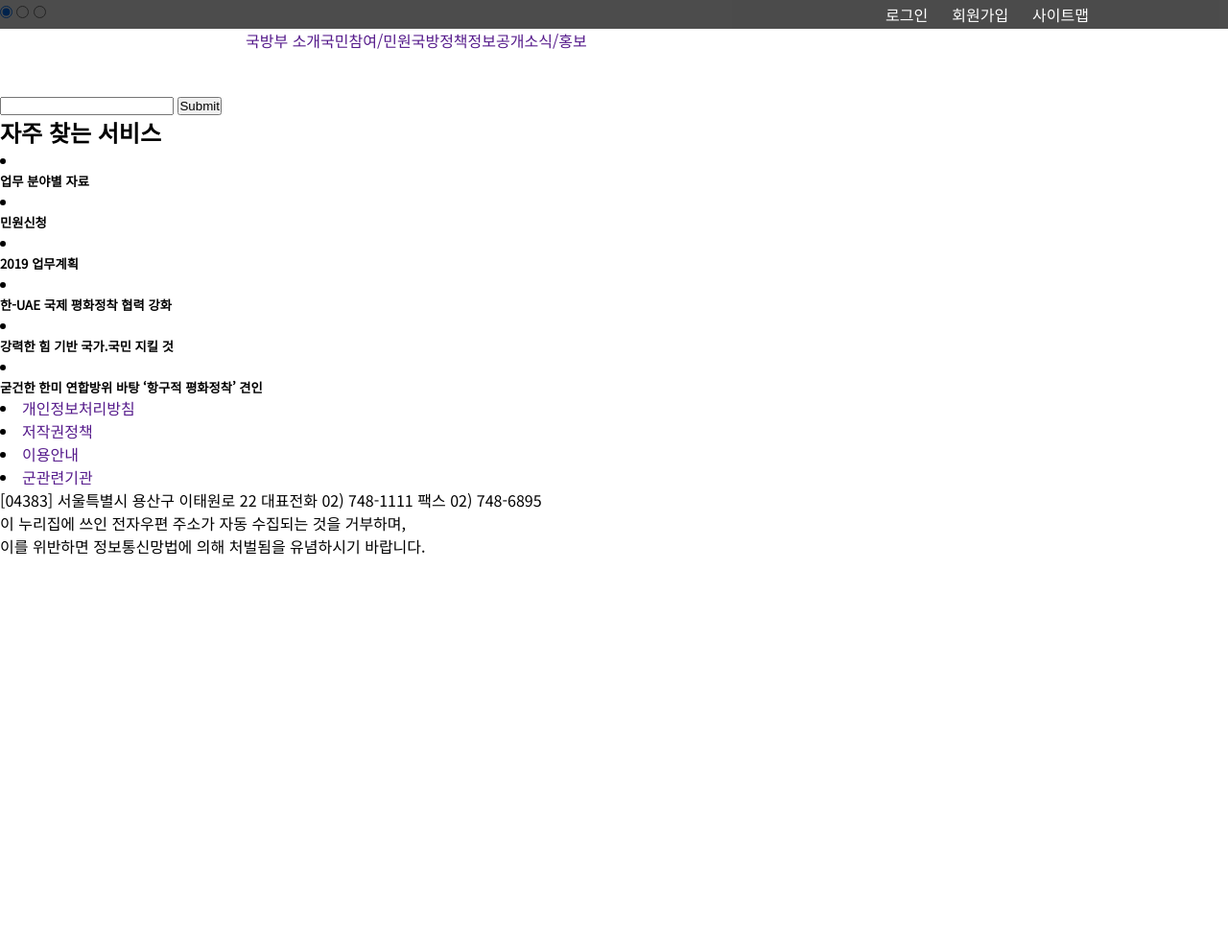
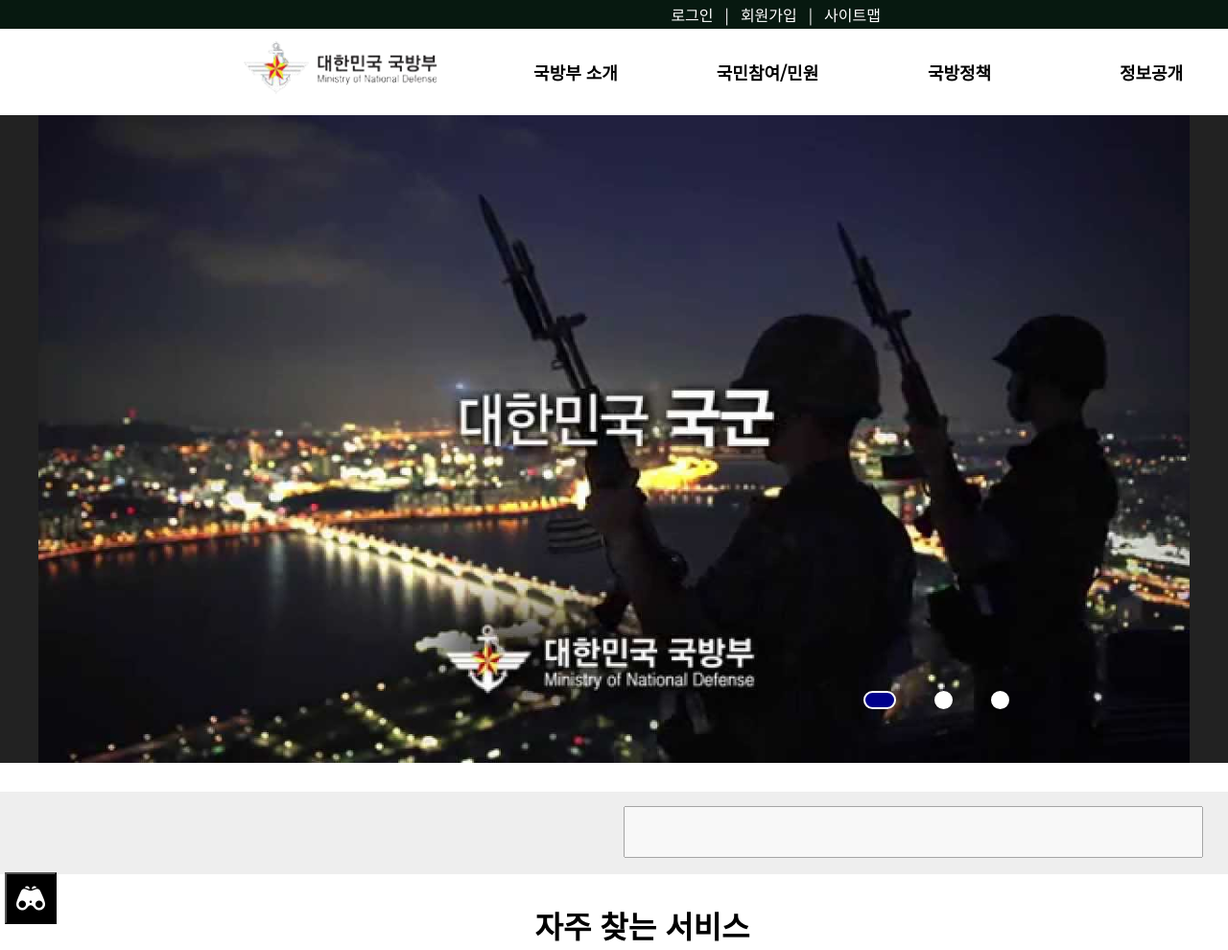
Before and after one commit to rider5468/rider5468.github.io, a plain HTML site: page c1/index.html in a window 1280 px wide. Shown: the top 990 px of the page at 96% size. Before the commit the page ends 800 px from the top, so only its background shows below. Drawn offline with Linux system fonts and the light colour scheme.

Commit message:
Add files via upload

```diff
--- a/c1/index.html
+++ b/c1/index.html
@@ -21,21 +21,97 @@
 
     <style>
         *{margin: 0; padding: 0;}
-        body,html{font-family: 'Noto Sans KR', sans-serif; width: 100%; height: 100%;}
+        body,html{font-family: 'Noto Sans KR', sans-serif; width: 100%; overflow-x:hidden;}
         a{text-decoration: none;}
-        ul{list-style: none;}
+        li{list-style: none;}
         body{clear:both;}
-        .hd{width: 100%; height: 80px; position:absolute;}
-        .topmenu{position:relative; width:100%; height:30px; background-color:black; opacity: 0.7; }
-        .topmenu ul {float:right; margin-right:120px;}
-        .topmenu li {float:left; line-height:30px; margin-right:25px;}
-        .topmenu li a {display:block; color:white;}
-        .mainmenu{position:relative; width:100%; height:50px;}
-        .logo1{width: 200px; height: 50px; background-image: url(./icon/logo1.png); background-size:cover; background-repeat: no-repeat;}
-        .mainmenu{width:60%; height:50px; margin:0 auto;}
-        .mainmenu ul {float:left;}
-        .mainmenu li {float:left;}
-        .submenu {clear:both; display:none;}
+
+        /* 헤더 다시하기 */
+        .hd{width:100%; height:120px;}
+        .topmenu {width:100%; height:30px; background-color:#071910;}
+        .topmenu ul{float:right; margin-right:350px;}
+        .topmenu li{float:left; line-height:30px; margin-right:12px;}
+        .topmenu li a{display:block; color:#fff;}
+
+        .topmenu li a:after {content:"|"; margin-left:12px;}
+
+        .mainmenu {width:1200px; height:90px; position:relative; float:left; margin:0 auto; margin-left:500px;}
+        .logo1 {display:block; clear:both; width: 210px; height: 60px; background-image:url(./icon/logo1.png);
+            background-size:210px 60px; background-position:center; background-repeat:no-repeat;
+            position:absolute; top:10px; margin-left:-250px;}
+        .mainmenu li {float:left; width:200px; line-height:90px; text-align:center; position:relative;}
+        .mainmenu li a {display:block; color:black; font-size:18px; font-weight:700}
+        .submenu {width:100%; height:0px; overflow:hidden; background-color:rgba(255, 255, 255, 0.7); transition:0.6s; }
+        .submenu li {width:200px; height:50px;}
+        .submenu li a {font-size:14px;}
+        .mainmenu:hover .submenu{padding-bottom:280px;}
+        .submenu a:hover {color:navy;}
+
+        .content:{clear:both; width: 100%; height: 100%;}
+        #vs{width: 100%; height:675px; overflow:hidden; background:#222;}
+        #img_box{width:100vw; height:675px; transition:0.7s;}
+        #img_box li{width:100vw; height:675px;}
+        #img_box li img{display:block; width:1200px; overflow:hidden; margin:0 auto;}
+
+        .btn_box{width:200px; height:15px; position:absolute; z-index:9; bottom:30px; left:860px; top:720px;}
+        .btn_box label{display:block; background-color:white; border:2px solid #fff; width:15px; height:15px; float:left; border-radius:10px; margin-left:40px; cursor:pointer; transition:0.5s;}
+
+        #ra1:checked ~ .btn_box .item1 label{background-color:darkblue; width:30px;}
+        #ra2:checked ~ .btn_box .item2 label{background-color:darkblue; width:30px;}
+        #ra3:checked ~ .btn_box .item3 label{background-color:darkblue; width:30px;}
+
+        .ra{display:none;}
+
+        #ra1:checked ~ #img_box{margin-top:0;}
+        #ra2:checked ~ #img_box{margin-top:-675px;}
+        #ra3:checked ~ #img_box{margin-top:-1350px;}
+
+        #frm1{width:100%; height: 86px; background:#EEE;); margin-top:30px;}
+        .search_bar{display:block; width:600px; height: 50px; margin-left:650px; margin-top:15px; float:left; line-height:100px; text-indent:20px; font-size:20px; opacity:0.6; transition: 0.6;}
+        .search_btn{display:block; width:54px; height:54px; background:black; background-image:url(./icon/icon_search.png); background-size:30px 30px; background-position:center; background-repeat:no-repeat; text-indent:-9999px; float:left;  margin-top:15px; margin-left:5px; transition:0.6;}
+
+        .search_bar:focus {opacity:1;}
+        .search_bar:focus .search_btn {background:navy;}
+
+        h5{font-size:14px;}
+
+        #page1{width:100%; height:300px; position:relative;}
+        .page_tit{text-align:center; margin-top:30px;}
+        .icon_box{width:1200px; height:200px; margin:0 auto; margin-top:50px;}
+        .icon_box li{float:left; margin-left:224px; width:100px; height:100px; background-color:#0A2A0A; border-radius:100px; transition: 0.3s;}
+        .icon_box a{display:block; width:100px; height:100px; color:black;}
+        .icon_box h5{padding-top:110px; text-align:center;}
+        #icon1{background-image:url(./icon/icon_list.png); background-size:50px; background-position:center; background-repeat:no-repeat;}
+        #icon2{background-image:url(./icon/icon_document.png); background-size:50px; background-position:30px center; background-repeat:no-repeat;}
+        #icon3{background-image:url(./icon/icon_shedule.png); background-size:50px; background-position:center; background-repeat: no-repeat;}
+
+        .icon_1:hover {background:navy;}
+        .icon_2:hover {background:navy;}
+        .icon_3:hover {background:navy;}
+
+        #page2{width:100%; height:600px; position:relative; background:#EEE; padding-top:10px;}
+        .news{width:1400px; height:300px; margin:0 auto; margin-top:50px;}
+        .news li{float:left; margin-left: 124px; width:300px; height:400px; background-color:black;}
+        .news a{display:block; width:300px; height:400px; color:black;}
+        .news h5{padding-top:410px;  text-align:center;}
+        #news1{background-image:url(./image/main_article/article1.jpg); background-size:contain; background-position:center; background-repeat:no-repeat;}
+        #news2{background-image:url(./image/main_article/article2.jpg); background-size:contain; background-position:center; background-repeat:no-repeat;}
+        #news3{background-image:url(./image/main_article/article3.jpg); background-size:contain; background-position:center; background-repeat:no-repeat;}
+
+        .ft{width:100%; height: 100%}
+        .ft_wrap{width:100%; height:180px;}
+        .ftmenu{width:1200px; height:40px; margin:0 auto;}
+        .ftmenu li{float:left;}
+        .ftmenu a{display:block; margin-right:14px; line-height:40px; color:black;}
+        .ftmenu a:after {content:"|"; margin-left: 14px;}
+
+        .bottom{width:100%; height:140px; background:#071910;}
+        .logo2{display:block; position:absolute; width:200px; height:140px; background-image:url(./icon/logo2.png); background-size:200px 140px; background-repeat: no-repeat; background-position:center; margin-left:350px;}
+        .bottom p{margin-left:600px; line-height:45px; color:white; font-size:14px;}
+
+        a.last:after{content=""; display: none;}
+
+
     </style>
 
     <script>
@@ -111,9 +187,9 @@
             <input type="radio" name="rdo" class="ra" id="ra2">
             <input type="radio" name="rdo" class="ra" id="ra3">
             <ul id="img_box">
-                <li class="item1"><a href=""><img src="" alt=""></a></li>
-                <li class="item2"><a href=""><img src="" alt=""></a></li>
-                <li class="item3"><a href=""><img src="" alt=""></a></li>
+                <li class="item1"><a href=""><img src="./image/banner2.jpg" alt=""></a></li>
+                <li class="item2"><a href=""><img src="./image/banner3.jpg" alt=""></a></li>
+                <li class="item3"><a href=""><img src="./image/banner4.jpg" alt=""></a></li>
             </ul>
             <ul class="btn_box">
                 <li class="item1"><label for="ra1"></label></li>
@@ -122,43 +198,49 @@
             </ul>
         </figure>
         <form action="" id="frm1">
-            <input type="text" class="search_bar">
-            <input type="submit" class="search"><!--서치 아이콘-->
+            <input type="text" class="search_bar" >
+            <input type="submit" class="search_btn"><!--서치 아이콘-->
         </form>
         <div class="page" id="page1">
-            <h2 id="page1_tit">자주 찾는 서비스</h2>
+            <h1 id="page1_tit" class="page_tit">자주 찾는 서비스</h1>
             <div class="icon_box">
                 <ur>
-                    <li>
-                        <a href=""><!--자료 아이콘--></a>
+                    <li class="icon_1">
+                        <a href="" class="icon" id="icon1"><!--자료 아이콘-->
                             <h5>업무 분야별 자료</h5>
+                        </a>
                     </li>
-                    <li>
-                        <a href=""><!--민원 아이콘--></a>
+                    <li class="icon_2">
+                       <a href="" class="icon" id="icon2"><!--민원 아이콘-->
                             <h5>민원신청</h5>
+                        </a>
                     </li>
-                    <li>
-                        <a href=""><!--스캐쥴 아이콘--></a>
+                    <li class="icon_3">
+                       <a href="" class="icon" id="icon3"><!--스캐쥴 아이콘-->
                             <h5>2019 업무계획</h5>
+                        </a>
                     </li>
                 </ur>
             </div>
         </div>
         <div class="page" id="page2">
-            <h2 id="page_tit"></h2>
+            <h1 id="page_tit" class="page_tit">보도자료</h1>
             <div class="news">
                 <ur>
-                    <li>
-                        <a href="./image/main_article/article1.jpg"></a>
+                    <li id="news1">
+                        <a href="" class="article" id="article1">
                             <h5>한-UAE 국제 평화정착 협력 강화</h5>
+                        </a>
                     </li>
-                    <li>
-                        <a href="./image/main_article/article2.jpg"></a>
-                        <h5>강력한 힘 기반 국가.국민 지킬 것</h5>
+                    <li id="news2">
+                        <a href="" class="article" id="article2">
+                            <h5>강력한 힘 기반 국가. 국민 지킬 것</h5>
+                        </a>
                     </li>
-                    <li>
-                        <a href="./image/main_article/article3.jpg"></a>
+                    <li id="news3">
+                        <a href="" class="article" id="article3">
                             <h5>굳건한 한미 연합방위 바탕 ‘항구적 평화정착’ 견인</h5>
+                        </a>
                     </li>
                 </ur>
             </div>
@@ -167,15 +249,15 @@
     <footer class="ft">
         <div class="ft_wrap">
             <nav class="ftmenu">
-                <ur>
+                <ul>
                     <li><a href="">개인정보처리방침</a></li>
                     <li><a href="">저작권정책</a></li>
                     <li><a href="">이용안내</a></li>
-                    <li><a href="">군관련기관</a></li>
-                </ur>
+                    <li><a class="last" href="">군관련기관</a></li>
+                </ul>
             </nav>
             <div class="bottom">
-                <a href="index.html" class="logo2"></a>
+                <a href="index.html" class="logo2"><!--logo--></a>
                 <p class="copyright">
                     [04383] 서울특별시 용산구 이태원로 22 대표전화 02) 748-1111 팩스 02) 748-6895<br>
                     이 누리집에 쓰인 전자우편 주소가 자동 수집되는 것을 거부하며,<br>
```
Lines whose indentation alone changed are shown as unchanged.
